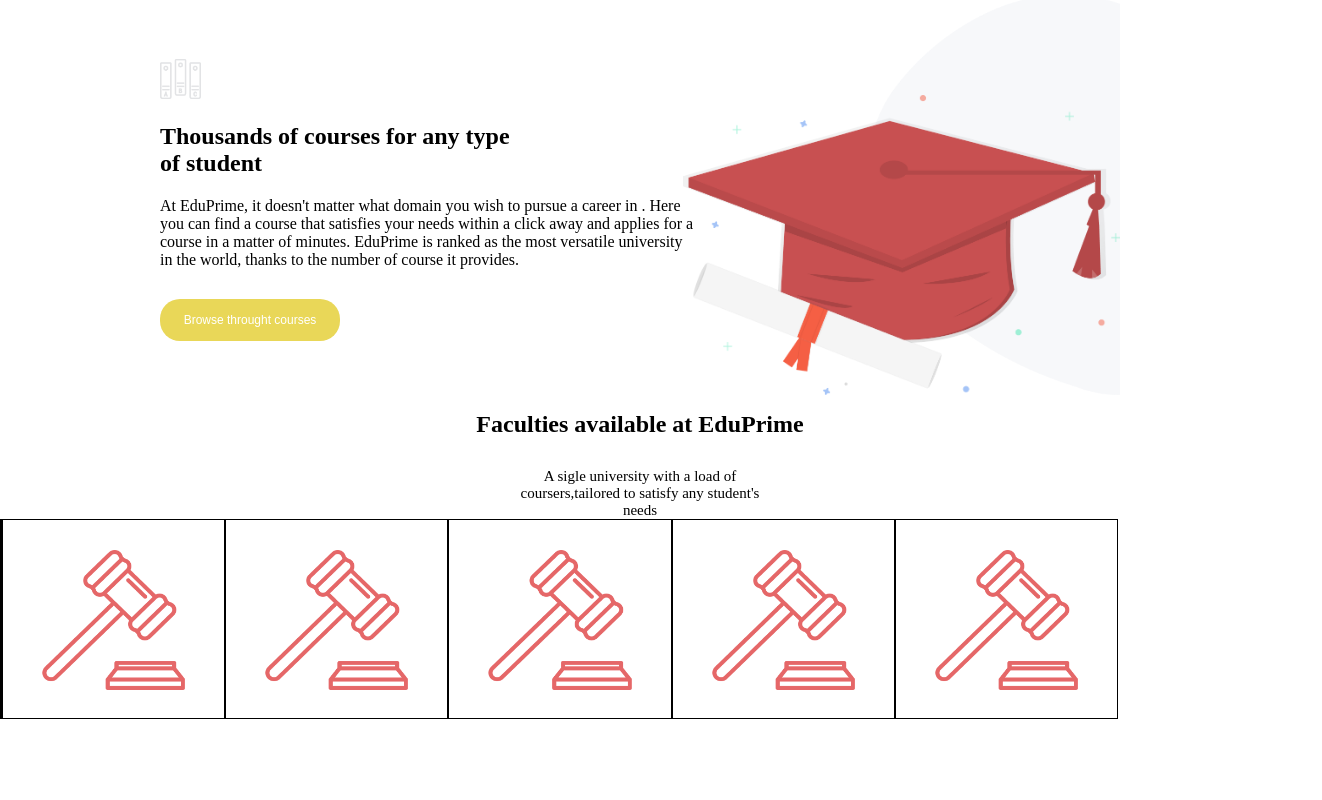
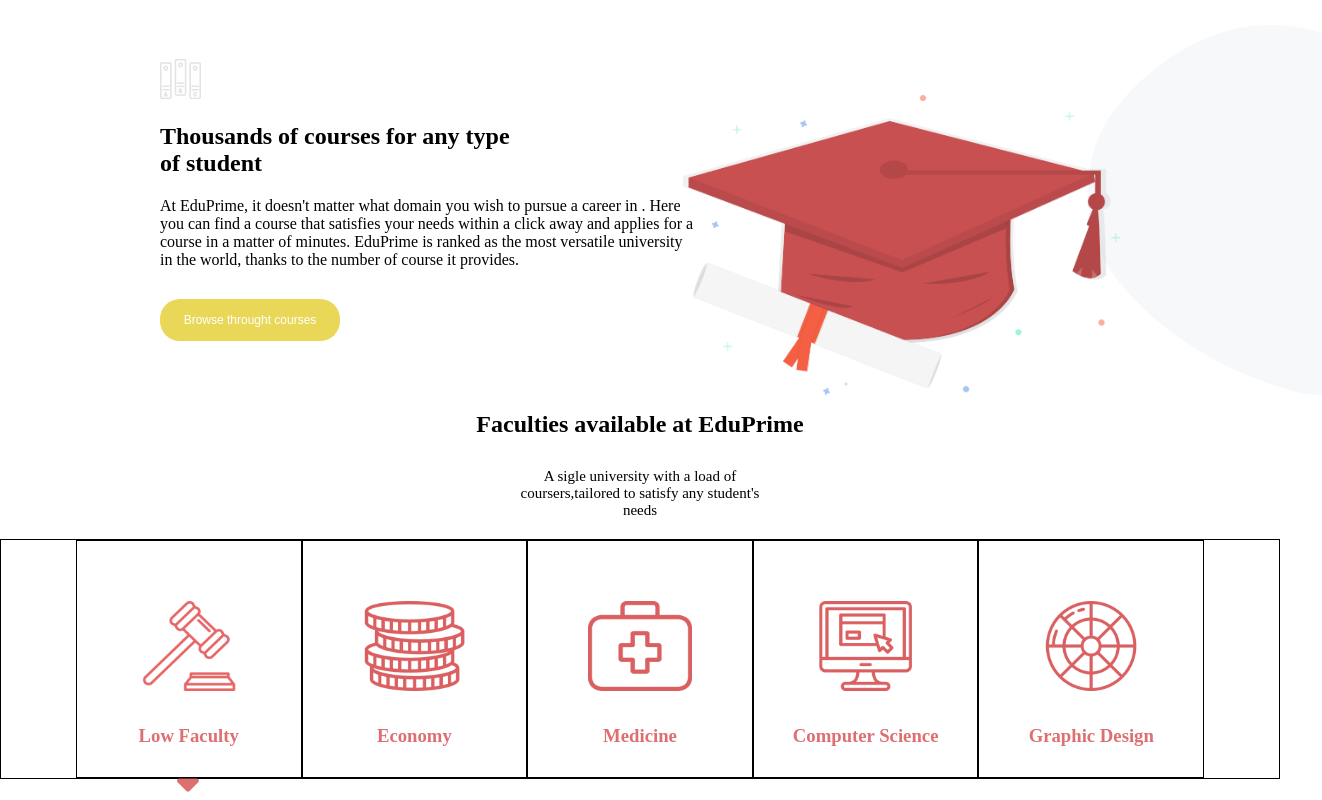
Before and after one commit to GiuseppeSU/proj-html-vuejs, a Vue app: page / in a window 1280 px wide. Shown: the part 561-1361 px from the top of the page, 1322 px wide, since content can reach past the window. Before the commit the page ends 1285 px from the top, so only its background shows below. Built offline with nearby package versions, Linux system fonts and the light colour scheme.

Commit message:
Fine seconda section

```diff
--- a/src/App.vue
+++ b/src/App.vue
@@ -57,34 +57,43 @@
       </div>
 
       <div class="container-box">
-        <div class="box">
-        </div>
-
-        <div class="box">
-          <img class="img" src="../public/Gavel-v2.png" alt="Gavel">
-        </div>
 
 
         <div class="box">
           <img class="img" src="../public/Gavel-v2.png" alt="Gavel">
+          <h3>Low Faculty</h3>
+          <i class="fa-solid fa-caret-down"></i>
+        </div>
+
+
+
+        <div class="box">
+          <img class="img" src="../public/Coins-tabs-v2.png" alt="Coins">
+          <h3>Economy</h3>
 
         </div>
 
         <div class="box">
-          <img class="img" src="../public/Gavel-v2.png" alt="Gavel">
+          <img class="img" src="../public/Medicine-tabs-v2.png" alt="Medicine">
+          <h3>Medicine</h3>
 
         </div>
 
         <div class="box">
-          <img class="img" src="../public/Gavel-v2.png" alt="Gavel">
+          <img class="img" src="../public/Computer-tabs-v2.png" alt="Computer">
+          <h3>Computer Science</h3>
 
         </div>
 
         <div class="box">
-          <img class="img" src="../public/Gavel-v2.png" alt="Gavel">
+          <img class="img" src="../public/Palette-tabs-v2.png" alt="Palette">
+          <h3>Graphic Design</h3>
 
         </div>
+
       </div>
+
+
 
     </section>
 
@@ -169,10 +178,10 @@
 }
 
 .home {
-  height: 400px;
+  height: 370px;
   position: absolute;
-
-  top: -80px;
+  top: -50px;
+  right: -202px;
 
 }
 
@@ -189,26 +198,37 @@
 }
 
 .container-box {
-  height: 200px;
   display: flex;
-
-
-
-  width: calc(100% / 7);
+  border: 1px solid black;
+  justify-content: center;
+  align-items: center;
+  margin-top: 20px;
 
 
 
   .box {
-
     border: 1px solid black;
+    text-align: center;
+    padding: 30px;
+    position: relative;
 
   }
 
+  .box i {
+    position: absolute;
+    bottom: -23px;
+    font-size: 35px;
+    left: 100px;
+    color: variables.$bgcolor-salmon;
+  }
+
+  .box h3 {
+    color: variables.$bgcolor-salmon;
+  }
+
   .img {
-    height: 200px;
+    height: 150px;
     padding: 30px;
-
-
 
   }
 }
```
